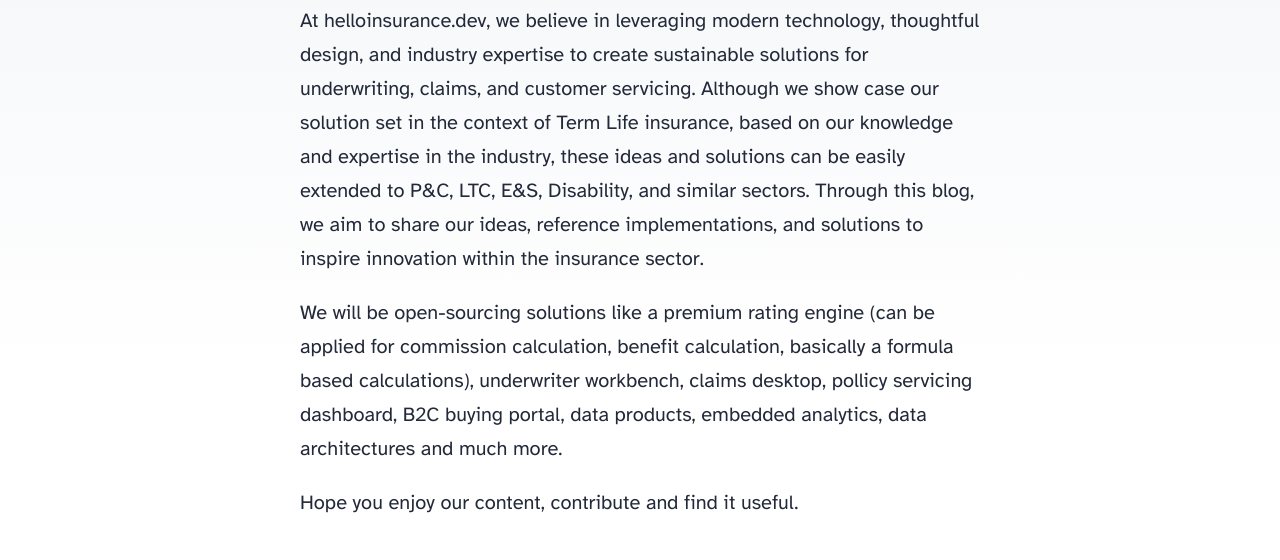
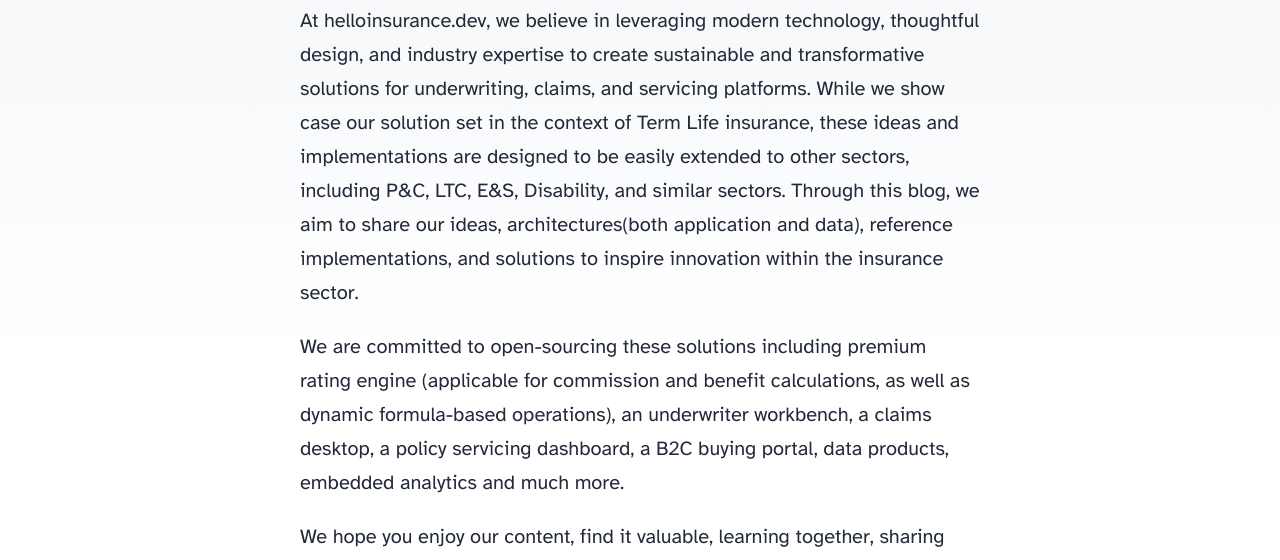
Before and after one commit to hello-insurance/blog-dev, an Astro site: page / in a window 1280 px wide. Shown: the part 230-790 px from the top of the page. Built offline with nearby package versions, Linux system fonts and the light colour scheme; Astro itself is replaced by a stand-in of ours.

Commit message:
refined home page content

```diff
--- a/src/pages/index.astro
+++ b/src/pages/index.astro
@@ -14,30 +14,27 @@
 		<Header />
 		<main>
 			<h1>👋 Hello, World!</h1>
-			<!-- <p>
-				Welcome to our thoughts and ideas to positively transforming the insurance industry.
-			</p> -->
 			<p>
 				At helloinsurance.dev, we believe in leveraging modern technology, thoughtful design,
-				and industry expertise to create sustainable solutions for
-				underwriting, claims, and customer servicing.
-				Although we show case our solution set in the context of Term Life insurance, based on our knowledge
-				and expertise in the industry, these ideas and solutions can be easily extended to
-				P&C, LTC, E&S, Disability, and similar sectors.
-				Through this blog, we aim to share our ideas, reference implementations, and solutions to
-				inspire innovation within the insurance sector.
-
+				and industry expertise to create sustainable and transformative solutions for
+				underwriting, claims, and servicing platforms.
+				While we show case our solution set in the context of Term Life insurance,
+				these ideas and implementations are designed to be easily extended to other sectors,
+				including P&C, LTC, E&S, Disability, and similar sectors.
+				Through this blog, we aim to share our ideas, architectures(both application and data),
+				reference implementations, and solutions to inspire innovation within the insurance sector.
 			</p>
 
 			<p>
-				We will be open-sourcing solutions like a premium rating engine (can be applied for
-				commission calculation, benefit calculation, basically a formula based calculations),
-				underwriter workbench, claims desktop, pollicy servicing dashboard,
-				B2C buying portal, data products, embedded analytics, data architectures and much more.
+				We are committed to open-sourcing these solutions including premium rating engine (applicable for
+				commission and benefit calculations, as well as dynamic formula-based operations),
+				an underwriter workbench, a claims desktop, a policy servicing dashboard,
+				a B2C buying portal, data products, embedded analytics and much more.
 			</p>
 
 			<p>
-				Hope you enjoy our content, contribute and find it useful.
+				We hope you enjoy our content, find it valuable, learning together, sharing ideas and
+				contribute to transforming the industry together.
 			</p>
 			<!-- <p>Here are a few ideas on how to get started with the template:</p>
 			<ul>
```
